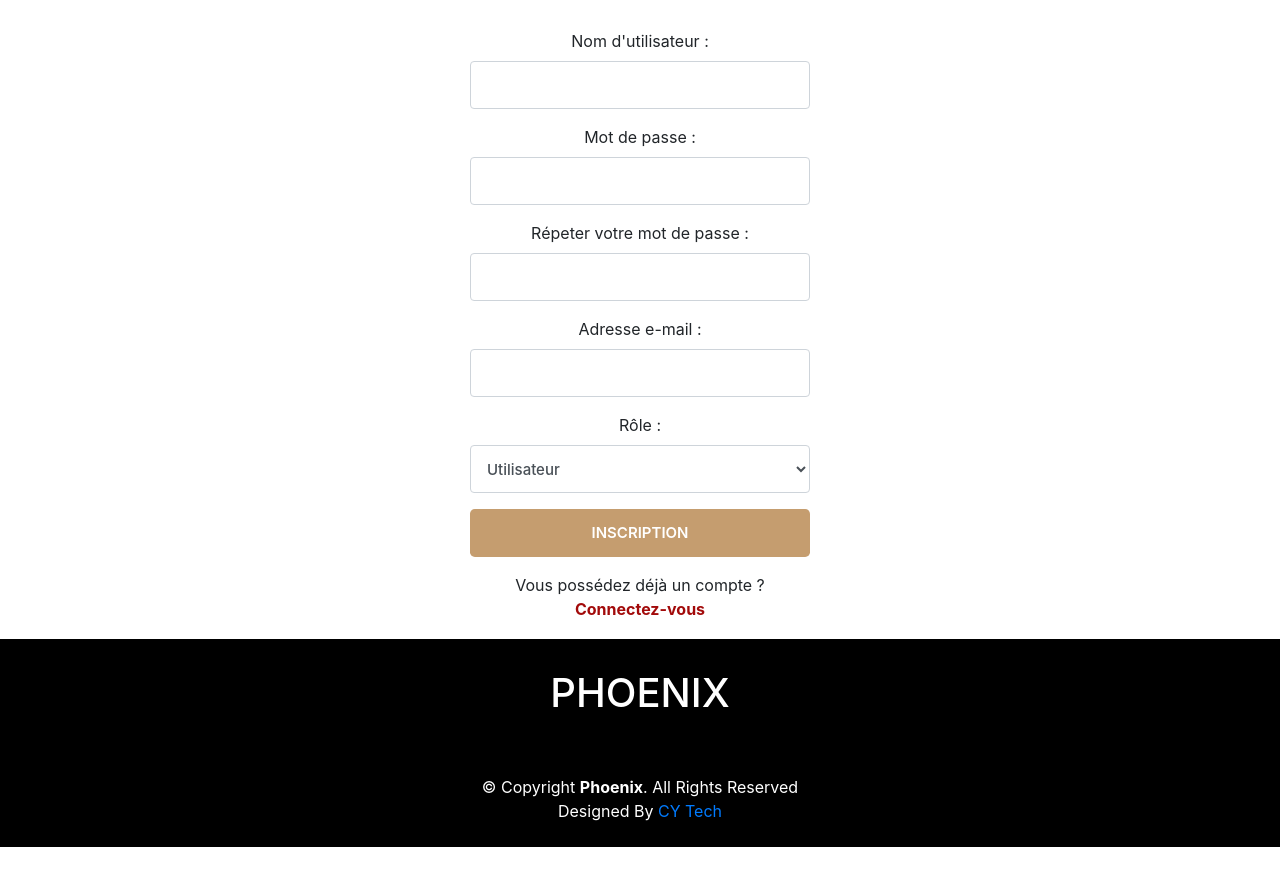
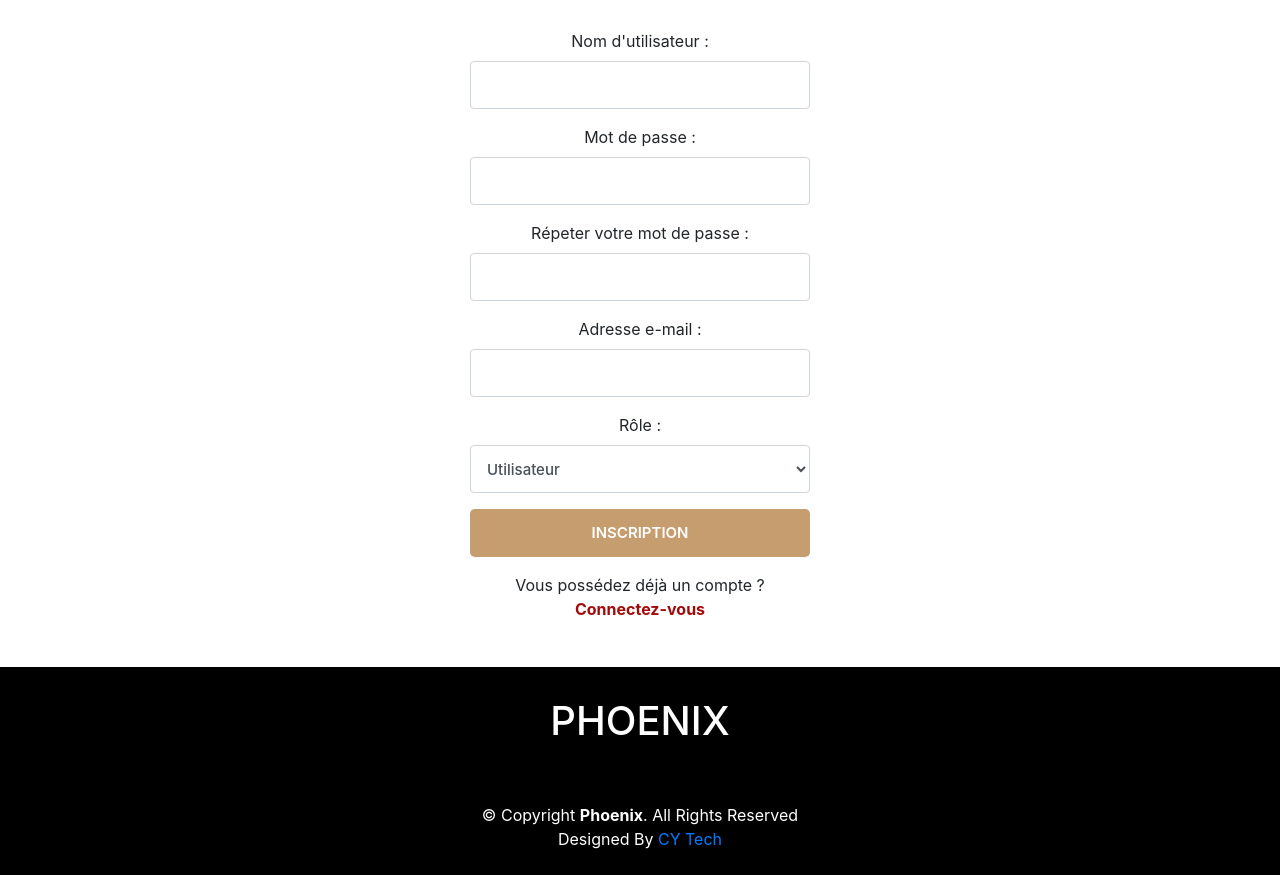
Before and after one commit to ThibaultGM78/Marketplace-Phoenix, a PHP site: page /addUser.php in a window 1280 px wide. Shown: the part 137-1012 px from the top of the page. Before the commit the page ends 984 px from the top, so only its background shows below. Run offline with PHP 8.4, Linux system fonts and the light colour scheme; a user stored in the database is signed in.

Commit message:
Update style.css

```diff
--- a/marketplace/css/style.css
+++ b/marketplace/css/style.css
@@ -339,14 +339,7 @@ button:hover {
 /* Contenue des pages */
 
 .login-container {
-    height: 80vh;
-    width: 100%;
-    padding-top: 15px;
-    padding-bottom: 15px;
-}
-
-#Inscr {
-    height: 80vh;
+    min-height: 80vh;
     width: 100%;
     padding-top: 15px;
     padding-bottom: 15px;
```
